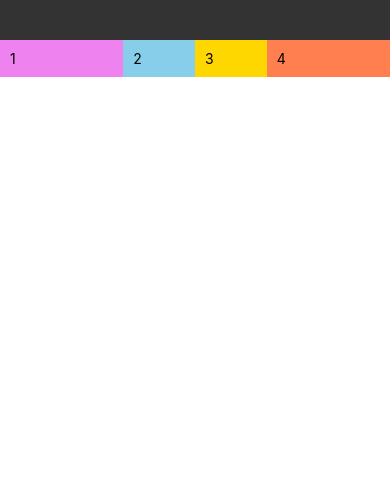
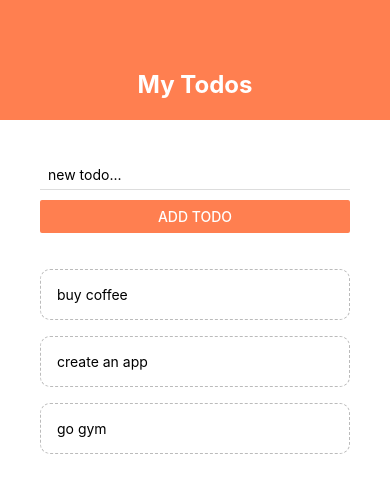
Before and after one commit to ehandresen/react-native-lists, a React Native app: screen / in a window 390 px wide. Shown: the top 492 px of the page. Built offline with nearby package versions, Linux system fonts and the light colour scheme.

Commit message:
flex: 1 to fix scroll on when todos gets pushed down the screen

```diff
--- a/App.tsx
+++ b/App.tsx
@@ -43,21 +43,21 @@ export default function App() {
   };
 
   return (
-    <Sandbox />
-    // {<View style={styles.container}>
-    //   <Header />
-    //   <View style={styles.content}>
-    //     <AddTodo addTodo={addTodo} />
-    //     <View style={styles.list}>
-    //       <FlatList
-    //         data={todos}
-    //         renderItem={({ item }) => (
-    //           <TodoItem item={item} pressHandler={pressHandler} />
-    //         )}
-    //       />
-    //     </View>
-    //   </View>
-    // </View>}
+    // <Sandbox />
+    <View style={styles.container}>
+      <Header />
+      <View style={styles.content}>
+        <AddTodo addTodo={addTodo} />
+        <View style={styles.list}>
+          <FlatList
+            data={todos}
+            renderItem={({ item }) => (
+              <TodoItem item={item} pressHandler={pressHandler} />
+            )}
+          />
+        </View>
+      </View>
+    </View>
   );
 }
 
@@ -67,11 +67,11 @@ const styles = StyleSheet.create({
     backgroundColor: '#fff',
   },
   content: {
-    paddingHorizontal: 20,
-    paddingTop: 20,
+    flex: 1,
+    padding: 40,
   },
   list: {
-    paddingHorizontal: 20,
-    paddingTop: 20,
+    flex: 1,
+    marginTop: 20,
   },
 });
```
